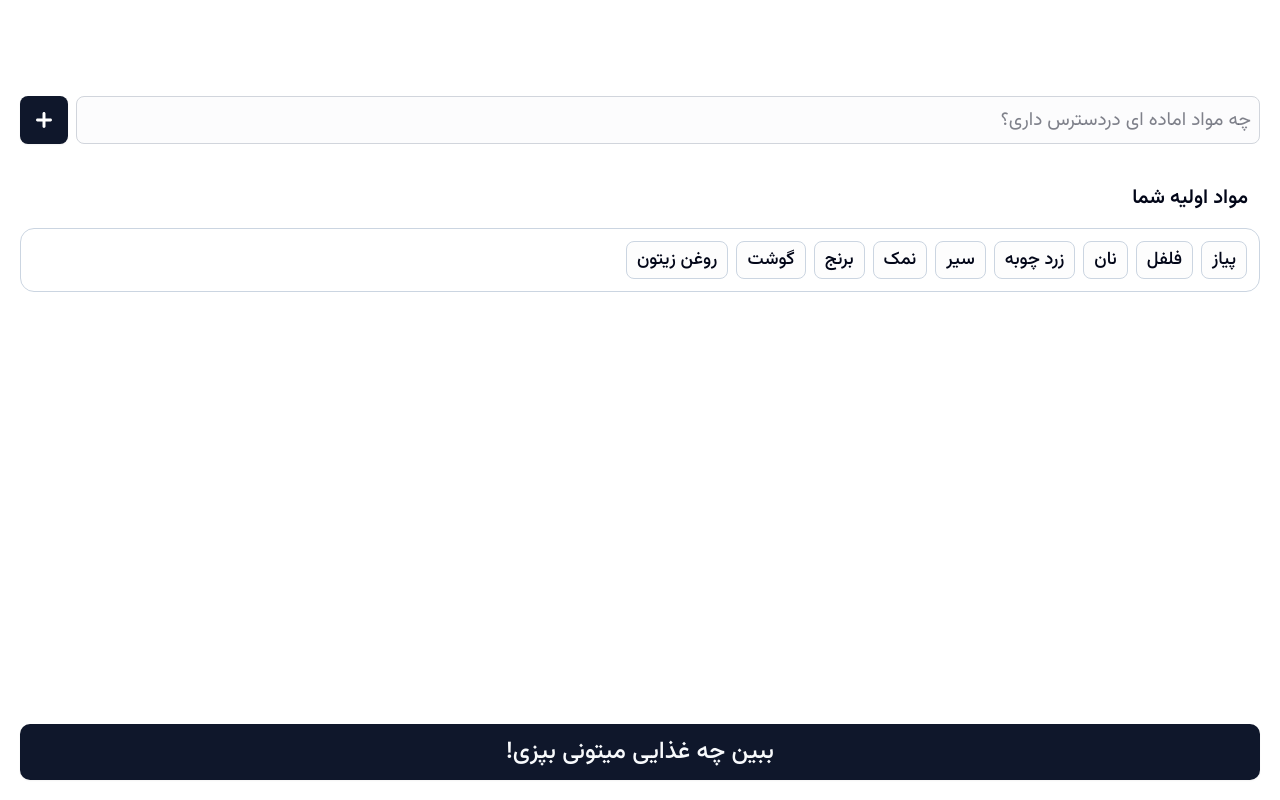
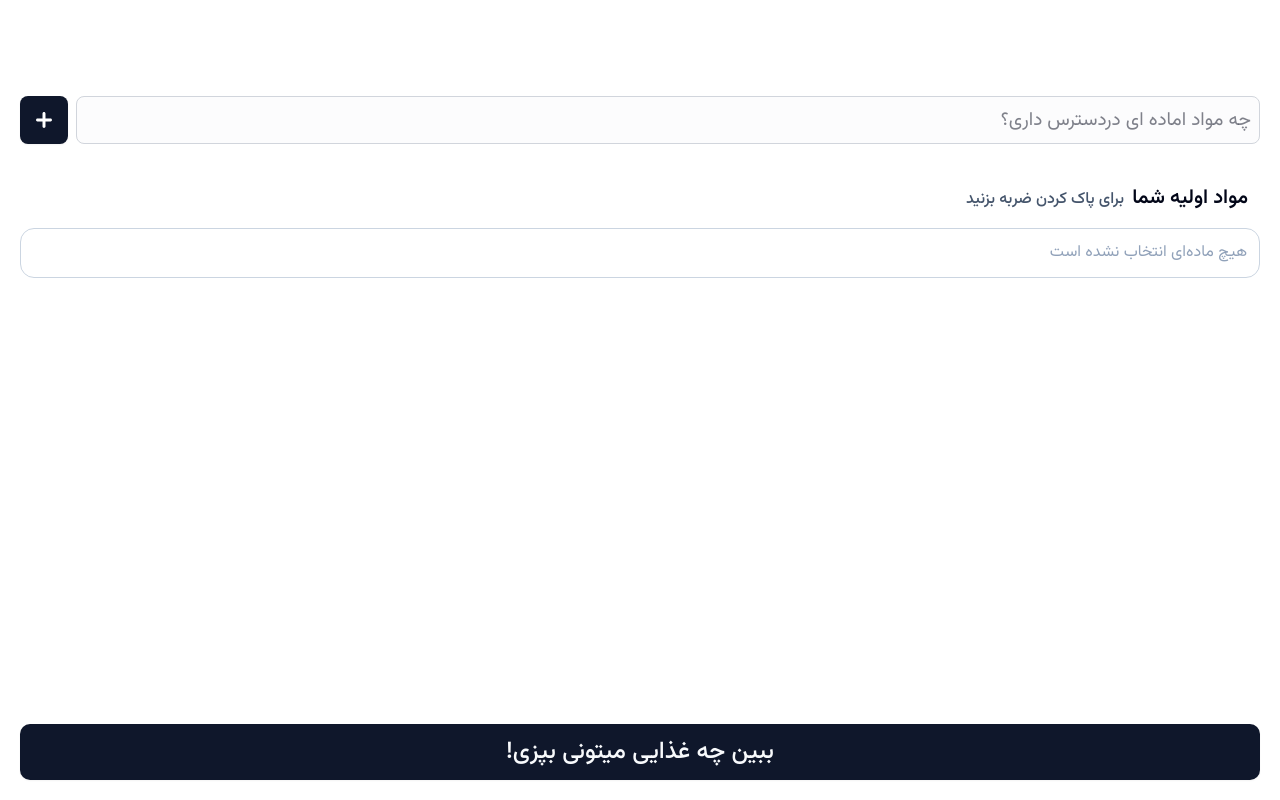
Before and after one commit to sepehrsharafi/cookbook, a Next.js app: page / in a window 1280 px wide. Built offline with nearby package versions, Linux system fonts and the light colour scheme.

Commit message:
Task: Utilized context to manage state in this app and added the add and remove functions to the ingredients

```diff
--- a/next.config.mjs
+++ b/next.config.mjs
@@ -1,4 +1,6 @@
 /** @type {import('next').NextConfig} */
-const nextConfig = {};
+const nextConfig = {
+  reactStrictMode: false,
+};
 
 export default nextConfig;
--- a/src/app/layout.js
+++ b/src/app/layout.js
@@ -1,5 +1,6 @@
 import { vazirmatn } from "./fonts";
 import "./globals.css";
+import { IngredientProvider } from "../store/ingredient-context";
 
 export const metadata = {
   title: "Create Next App",
@@ -9,7 +10,9 @@ export const metadata = {
 export default function RootLayout({ children }) {
   return (
     <html lang="en">
-      <body className={`${vazirmatn.className} antialiased`}>{children}</body>
+      <body className={`${vazirmatn.className} antialiased`}>
+        <IngredientProvider>{children}</IngredientProvider>
+      </body>
     </html>
   );
 }
--- a/src/components/ui/data-input-form.jsx
+++ b/src/components/ui/data-input-form.jsx
@@ -1,11 +1,26 @@
+"use client";
+
 import { Button } from "./button";
 import { Input } from "./input";
+import { useRef } from "react";
+import { useIngredientContext } from "../../store/ingredient-context";
 
 export default function DataInputForm() {
+  const ingredient = useRef(null);
+  const { addIngredient } = useIngredientContext();
+
+  const onsubmit = () => {
+    const value = ingredient.current?.value;
+    addIngredient(value);
+    if (ingredient.current) {
+      ingredient.current.value = "";
+    }
+  };
+
   return (
     <section className="flex flex-row w-full gap-2 mt-24 my-10 px-5">
-      <Input className="w-full" />
-      <Button className="h-12 w-12 active:bg-slate-700">
+      <Input ref={ingredient} className="w-full" />
+      <Button onClick={onsubmit} className="h-12 w-12 active:bg-slate-700">
         <svg
           height="200px"
           width="200px"
--- a/src/components/ui/ingredients.jsx
+++ b/src/components/ui/ingredients.jsx
@@ -1,7 +1,11 @@
-export default function IngredientItem({ title }) {
+import { useIngredientContext } from "../../store/ingredient-context";
+
+export default function IngredientItem({ title, toDelete }) {
   return (
-    <p className="text-lg font-[450] px-[10px] py-1 bg-[#FDFDFD] border-[1px] border-[#CBD5E1] rounded-md">
-      {title}
-    </p>
+    <div className="flex items-center text-lg font-[450] px-[10px] py-1 bg-[#FDFDFD] border-[1px] border-[#CBD5E1] rounded-md">
+      <span onClick={() => toDelete(title)} className="flex-1">
+        {title}
+      </span>
+    </div>
   );
 }
--- a/src/components/ui/selected-Ingredients.jsx
+++ b/src/components/ui/selected-Ingredients.jsx
@@ -1,21 +1,33 @@
+"use client";
+
 import IngredientItem from "./ingredients";
+import { useIngredientContext } from "../../store/ingredient-context";
 
 export default function SelectedIngredients() {
+  const { ingredients, removeIngredient } = useIngredientContext();
+
+  const toDelete = (item) => {
+    removeIngredient(item);
+  };
+
   return (
     <section className="w-full px-5">
-      <h1 className="font-[550] text-xl mr-3 text-right mb-4">
-        مواد اولیه شما
-      </h1>
+      <div className="flex flex-row items-baseline gap-2">
+        <h1 className="font-[550] text-xl mr-3 text-right mb-4">
+          مواد اولیه شما
+        </h1>
+        <h2 className="font-[450] text-md  text-right text-slate-600 mb-4">
+          برای پاک کردن ضربه بزنید
+        </h2>
+      </div>
       <div className="bg-white border-[1px] border-[#CBD5E1] p-3 rounded-xl flex flex-wrap gap-2 text-right">
-        <IngredientItem title={"پیاز"} />
-        <IngredientItem title={"فلفل"} />
-        <IngredientItem title={"نان"} />
-        <IngredientItem title={"زرد چوبه"} />
-        <IngredientItem title={"سیر"} />
-        <IngredientItem title={"نمک"} />
-        <IngredientItem title={"برنج"} />
-        <IngredientItem title={"گوشت"} />
-        <IngredientItem title={"روغن زیتون"} />
+        {ingredients.length === 0 ? (
+          <span className="text-slate-400">هیچ ماده‌ای انتخاب نشده است</span>
+        ) : (
+          ingredients.map((item, idx) => (
+            <IngredientItem key={idx} title={item} toDelete={toDelete} />
+          ))
+        )}
       </div>
     </section>
   );
--- /dev/null
+++ b/src/store/ingredient-context.js
@@ -0,0 +1,36 @@
+"use client";
+
+import React, { createContext, useState, useContext } from "react";
+
+// Create the context
+const IngredientContext = createContext();
+
+// Provider component
+export function IngredientProvider({ children }) {
+  const [ingredients, setIngredients] = useState([]);
+
+  // Add a new ingredient to the array
+  const addIngredient = (ingredient) => {
+    if (ingredient && ingredient.trim() !== "") {
+      setIngredients((prev) => [...prev, ingredient.trim()]);
+    }
+  };
+
+  // Optionally, you can add remove/edit functions here
+  const removeIngredient = (ingredient) => {
+    setIngredients((prev) => prev.filter((item) => item !== ingredient));
+  };
+
+  return (
+    <IngredientContext.Provider
+      value={{ ingredients, addIngredient, removeIngredient }}
+    >
+      {children}
+    </IngredientContext.Provider>
+  );
+}
+
+// Custom hook for easy access
+export function useIngredientContext() {
+  return useContext(IngredientContext);
+}
```
